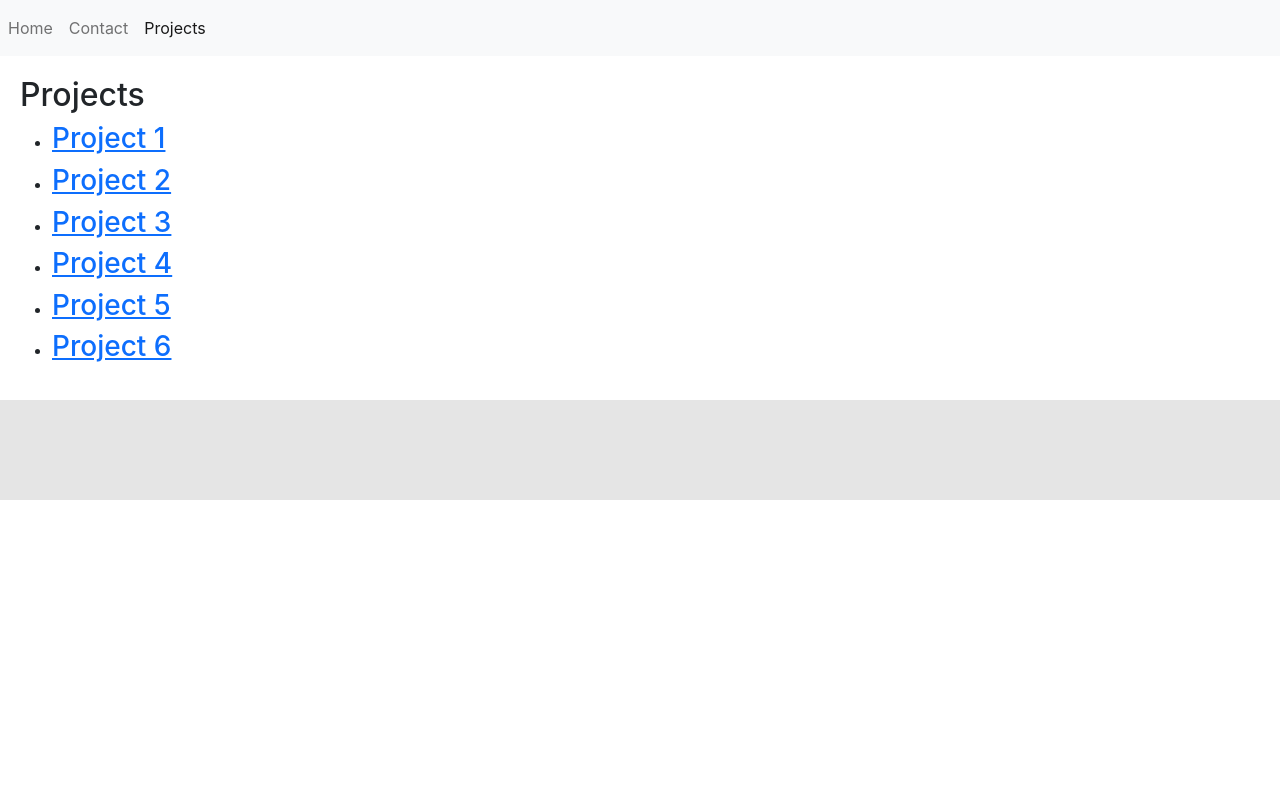
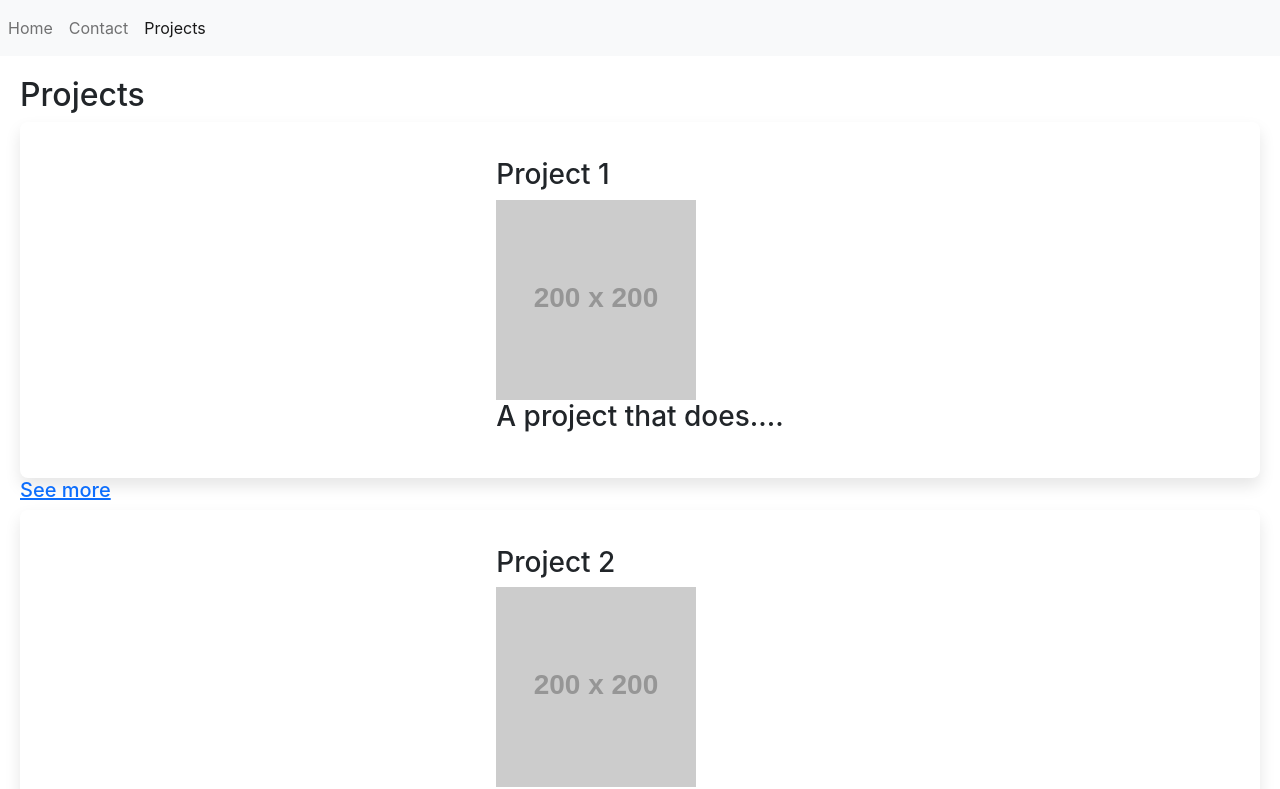
Before and after one commit to tascott/tascott.github.io, a React (Create React App) app: page /#/projects in a window 1280 px wide. Shown: the top 789 px of the page. Built offline with nearby package versions, Linux system fonts and the light colour scheme; the HTML template or start-up script is replaced by a standard one.

Commit message:
Add a separate page for the individual project view vs the list view

```diff
--- a/src/App.js
+++ b/src/App.js
@@ -6,7 +6,7 @@
 import Header from "./components/Header";
 import Projects from "./pages/Projects";
 import ProjectsList from "./pages/ProjectsList";
-import Project from "./pages/Project";
+import Project from "./pages/ProjectPage";
 import { HashRouter as Router, Route, Routes } from "react-router-dom";
 
 function App() {
--- /dev/null
+++ b/src/components/Project/index.js
@@ -0,0 +1,20 @@
+import React from "react";
+import "./style.css";
+
+function Project(props) {
+  return (
+    <div className="project">
+      <div style={{ padding: 20 }}>
+        <h3>{props.title}</h3>
+        <img src={props.image} alt="project"></img>
+        <div className="project-text">
+          <h3>{props.description}</h3>
+          <h4>{props.repo}</h4>
+          <h4>{props.url}</h4>
+          </div>
+      </div>
+    </div>
+  );
+}
+
+export default Project;
--- a/src/pages/Project.js
+++ b/src/pages/ProjectPage.js
@@ -7,7 +7,7 @@
   const project = projectslist[slug];
   const { title, description } = project;
   return (
-    <div className="projects-page">
+    <div className="project">
       <div style={{ padding: 20 }}>
         <h3>{title}</h3>
         <p>{description}</p>
--- a/src/pages/ProjectsList.js
+++ b/src/pages/ProjectsList.js
@@ -1,18 +1,29 @@
 import React from "react";
 import { Link } from "react-router-dom";
 import projectslist from "../projectslist.json";
+import Project from "../components/Project";
+// import ProjectPage from "./ProjectPage";
 
 function ProjectsList(props) {
   return (
-    <ul>
-    {Object.entries(projectslist).map(([slug, { title }]) => (
-      <li key={slug}>
-        <Link to={`/projects/${slug}`}>
-          <h3>{title}</h3>
-          </Link>
-      </li>
-    ))}
-  </ul>
+    <div>
+      {Object.entries(projectslist).map(
+        ([slug, { title, description, image, repo, url }]) => (
+          <div key={slug}>
+            <Project
+              title={title}
+              description={description}
+              image={image}
+              repo={repo}
+              url={url}
+            />
+            <Link to={`/projects/${slug}`}>
+              <h5>See more</h5>
+            </Link>
+          </div>
+        )
+      )}
+    </div>
   );
 }
 
--- a/src/projectslist.json
+++ b/src/projectslist.json
@@ -2,7 +2,7 @@
   "1": {
     "id": 1,
     "title": "Project 1",
-    "description": "Desc",
+    "description": "A project that does....",
     "image": "https://placehold.it/200x200",
     "repo": "",
     "url": ""
@@ -10,7 +10,7 @@
   "2": {
     "id": 2,
     "title": "Project 2",
-    "description": "Desc",
+    "description": "A project that does....",
     "image": "https://placehold.it/200x200",
     "repo": "",
     "url": ""
@@ -18,7 +18,7 @@
   "3": {
     "id": 3,
     "title": "Project 3",
-    "description": "Desc",
+    "description": "A project that does....",
     "image": "https://placehold.it/200x200",
     "repo": "",
     "url": ""
@@ -26,7 +26,7 @@
   "4":{
     "id": 4,
     "title": "Project 4",
-    "description": "Desc",
+    "description": "A project that does....",
     "image": "https://placehold.it/200x200",
     "repo": "",
     "url": ""
@@ -34,7 +34,7 @@
   "5":{
     "id": 5,
     "title": "Project 5",
-    "description": "Desc",
+    "description": "A project that does....",
     "image": "https://placehold.it/200x200",
     "repo": "",
     "url": ""
```
Also changed, not shown: src/components/ProjectCard/Index.js (deleted, +0 -26 lines), src/components/Project/style.css (renamed from src/components/ProjectCard/style.css).
